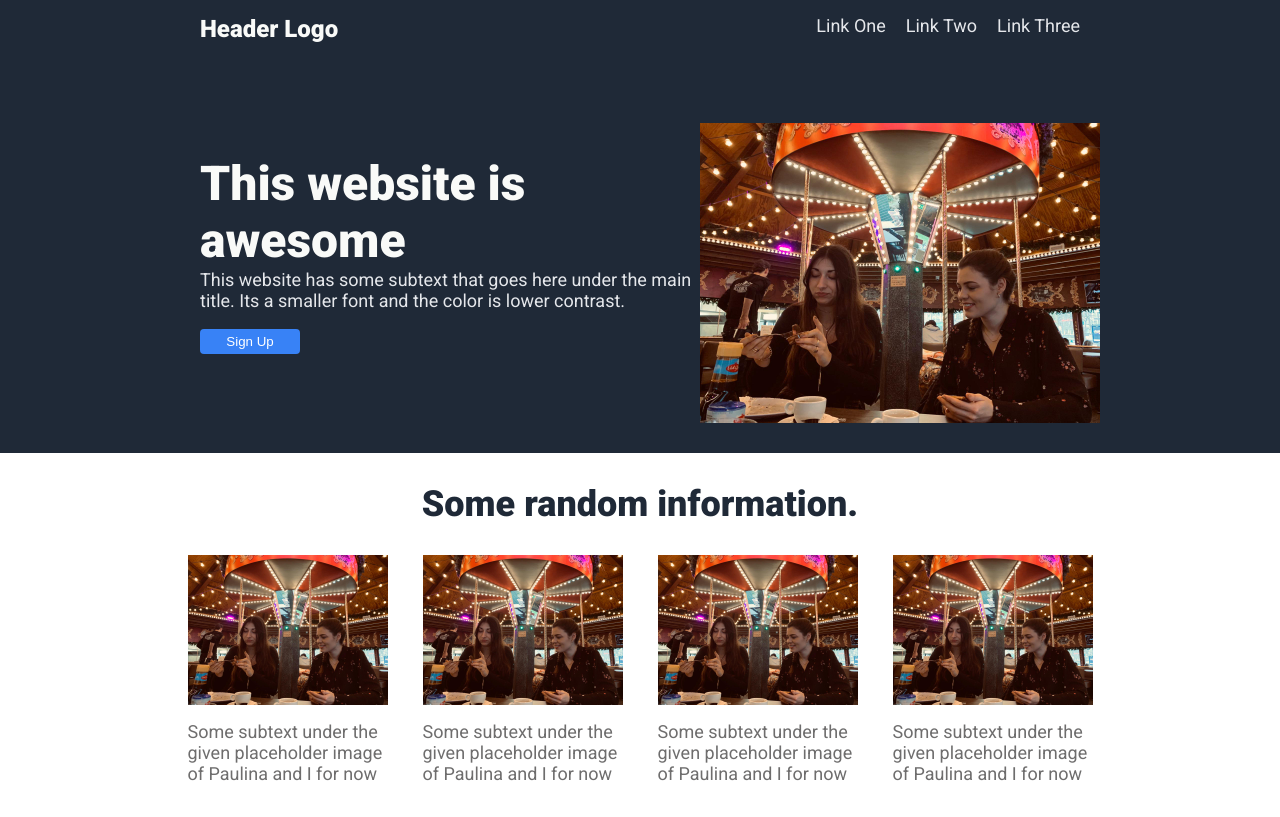
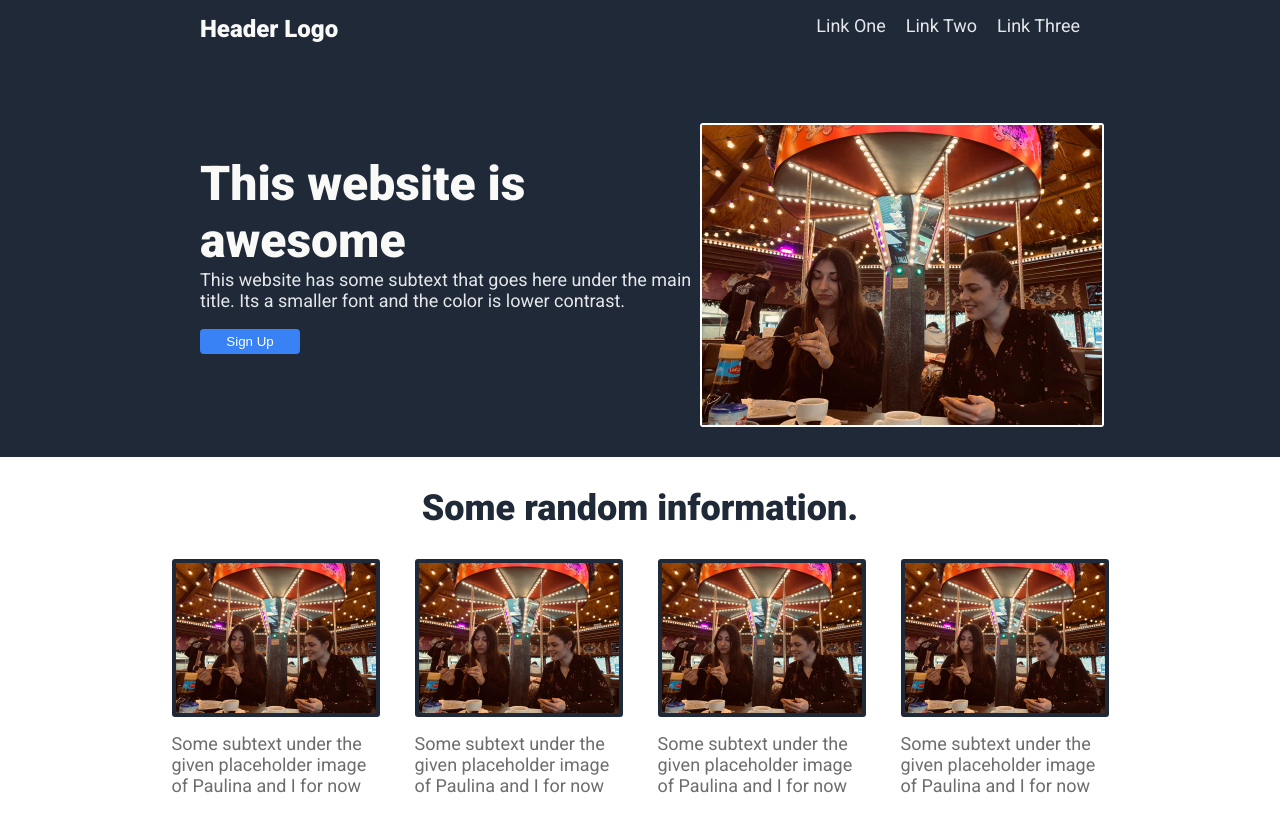
Before and after one commit to Shalyna/FirstWebsite, a plain HTML site: page index.html in a window 1280 px wide. Shown: the top 817 px of the page. Drawn offline with Linux system fonts and the light colour scheme.

Commit message:
added border to all img added border radius to img

```diff
--- a/styles.css
+++ b/styles.css
@@ -40,6 +40,8 @@ a {
 }
 
 .headersection img {
+    border: 2px solid white;
+    border-radius: 3px;
     width: 400px;
     height: auto;
 }
@@ -77,6 +79,8 @@ button {
     width: auto;
 }
 .main img {
+    border: 4px solid #1F2937;
+    border-radius: 3px;
     width: 200px;
     height: auto;
 }
```
